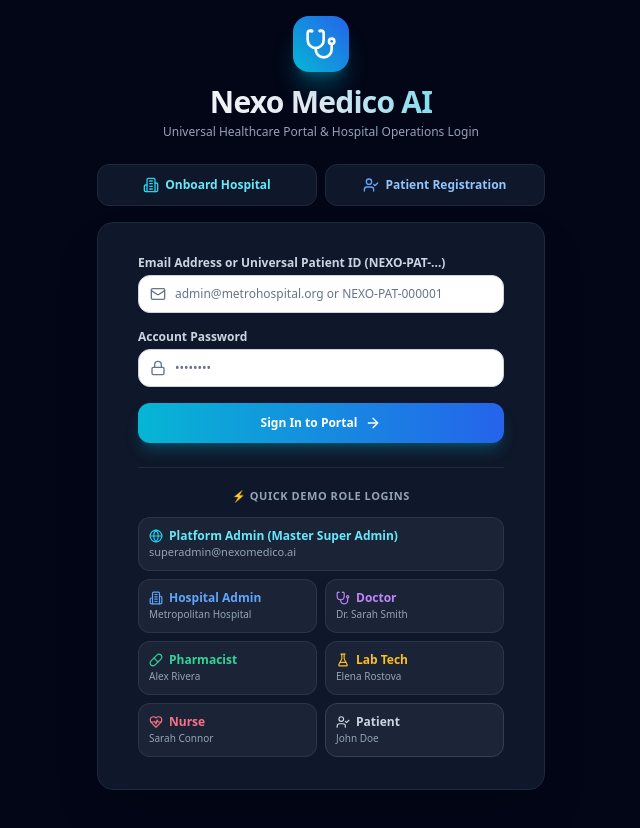
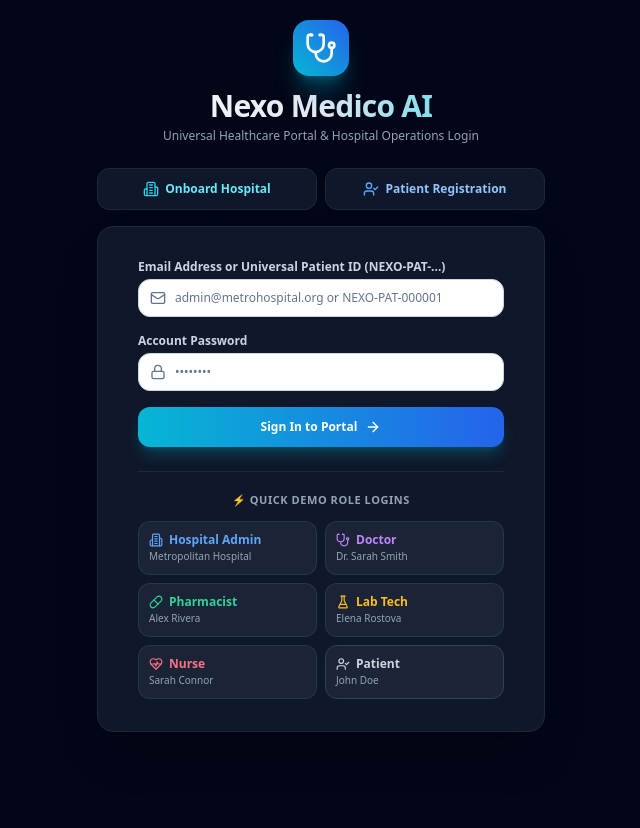
Before and after one commit to VajralaYashwanthReddy/NEXO-MEDICO-AI, a Next.js app: page /login in a window 1280 px wide. Shown: the whole page, without its empty margins (295-935 px from the left). After the commit the page ends 800 px from the top, so only its background shows below. Built offline with nearby package versions, Linux system fonts and the light colour scheme.

Commit message:
Remove Platform Admin quick demo role login button from login and home UI

```diff
--- a/src/app/login/page.tsx
+++ b/src/app/login/page.tsx
@@ -184,16 +184,6 @@ export default function LoginPage() {
             </p>
             <div className="grid grid-cols-2 gap-2 text-xs">
               <button
-                onClick={() => quickDemoLogin('superadmin@nexomedico.ai')}
-                className="p-2.5 bg-slate-800/80 hover:bg-cyan-950/60 border border-slate-700/60 hover:border-cyan-700 rounded-xl text-left transition-all col-span-2"
-              >
-                <span className="font-extrabold text-cyan-300 block flex items-center gap-1.5">
-                  <Globe className="w-3.5 h-3.5 text-cyan-400" /> Platform Admin (Master Super Admin)
-                </span>
-                <span className="text-[11px] text-slate-400">superadmin@nexomedico.ai</span>
-              </button>
-
-              <button
                 onClick={() => quickDemoLogin('admin@metrohospital.org')}
                 className="p-2.5 bg-slate-800/80 hover:bg-blue-950/60 border border-slate-700/60 hover:border-blue-700 rounded-xl text-left transition-all"
               >
--- a/src/app/page.tsx
+++ b/src/app/page.tsx
@@ -797,16 +797,6 @@ export default function LandingPage() {
 
             <div className="grid grid-cols-2 gap-3 text-xs">
               <button
-                onClick={() => handleQuickRoleLogin('superadmin@nexomedico.ai', '/admin/dashboard')}
-                className="p-3 bg-cyan-50/70 hover:bg-cyan-100 border border-cyan-200 rounded-2xl text-left space-y-1 transition-all"
-              >
-                <span className="font-black text-cyan-900 block flex items-center gap-1">
-                  🌐 Platform Admin
-                </span>
-                <span className="text-[10px] font-semibold text-cyan-800">Master Application Super Admin</span>
-              </button>
-
-              <button
                 onClick={() => handleQuickRoleLogin('admin@metrohospital.org', '/admin/dashboard')}
                 className="p-3 bg-blue-50/70 hover:bg-blue-100 border border-blue-200 rounded-2xl text-left space-y-1 transition-all"
               >
```
